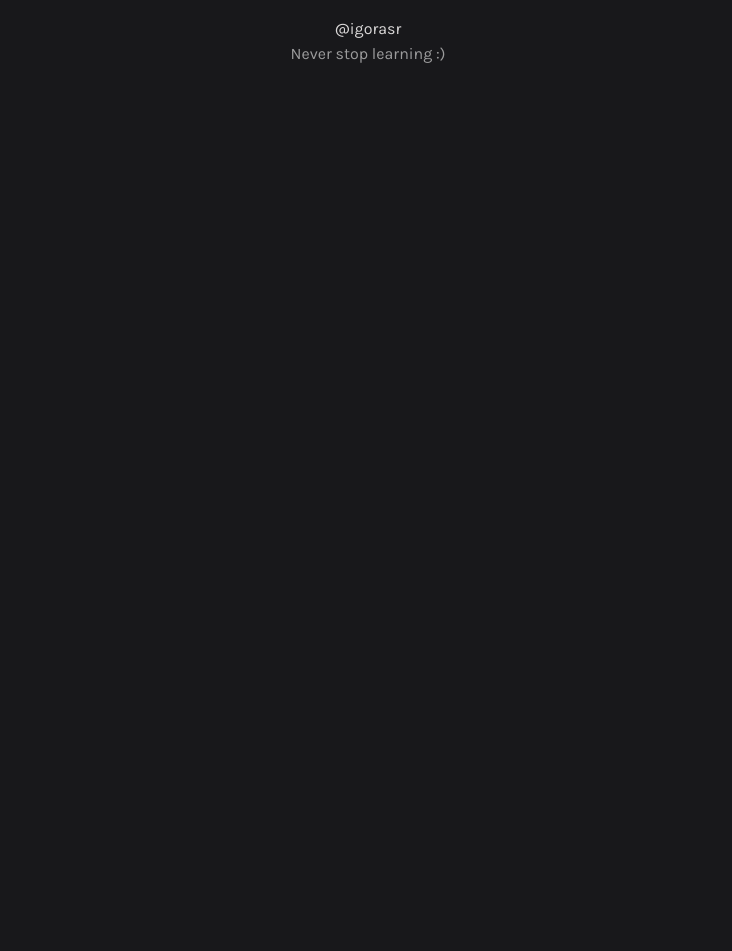
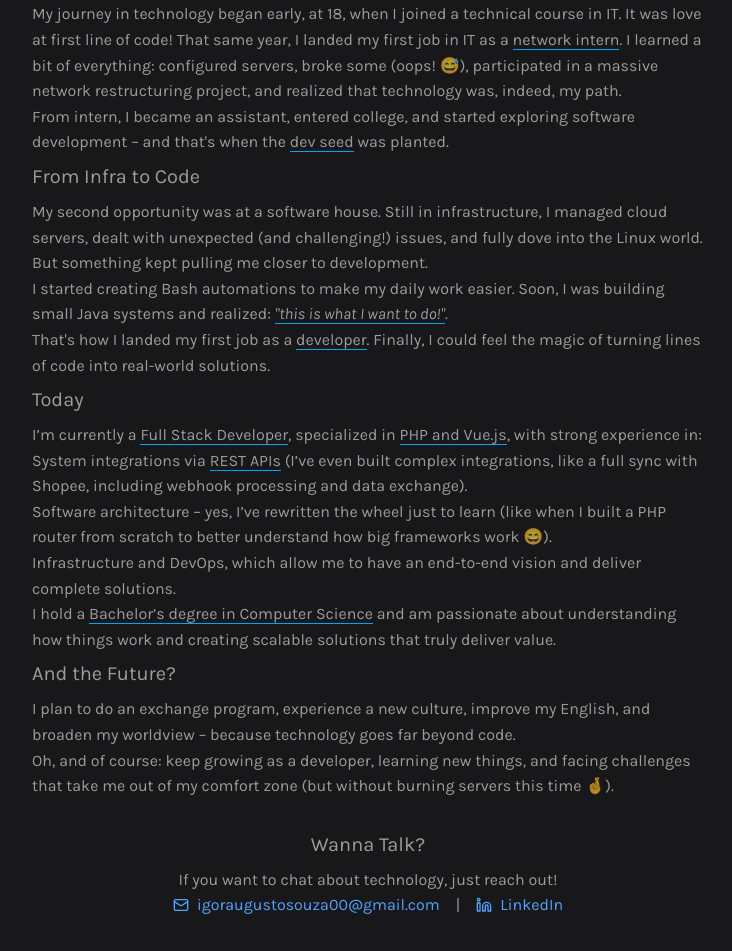
Before and after one commit to igorasr/personal-hub, a Vue app: page /about in a window 1280 px wide. Shown: the part 261-1212 px from the top of the page, without its empty margins (272-1004 px from the left). Before the commit the page ends 800 px from the top, so only its background shows below. Built offline with nearby package versions, Linux system fonts and the light colour scheme.

Commit message:
feat: Add content to the about page

```diff
--- a/src/pages/AboutPage.vue
+++ b/src/pages/AboutPage.vue
@@ -1,20 +1,115 @@
 <template>
   <DefaultLayout>
     <h1 className="mb-16 mt-4 text-center max-sm:text-4xl text-5xl text-heading">About me</h1>
-      <article>
-        <div class="p-1 border-l-2 border-sky-500">
-          Loding...
+    <article>
+      <p>
+        Hi! I'm <strong class="border-b border-sky-500">Igor Augusto</strong>, a proud "mineiro"
+        from Belo Horizonte, born on 09/18/2000 – the kind who loves challenges (and coffee, of
+        course).
+      </p>
+
+      <p>
+        My journey in technology began early, at 18, when I joined a technical course in IT. It was
+        love at first line of code! That same year, I landed my first job in IT as a
+        <strong class="border-b border-sky-500">network intern</strong>. I learned a bit of
+        everything: configured servers, broke some (oops! 😅), participated in a massive network
+        restructuring project, and realized that technology was, indeed, my path.
+      </p>
+
+      <p>
+        From intern, I became an assistant, entered college, and started exploring software
+        development – and that's when the
+        <strong class="border-b border-sky-500">dev seed</strong> was planted.
+      </p>
+
+      <h2 class="text-xl py-2">From Infra to Code</h2>
+      <p>
+        My second opportunity was at a software house. Still in infrastructure, I managed cloud
+        servers, dealt with unexpected (and challenging!) issues, and fully dove into the Linux
+        world. But something kept pulling me closer to development.
+      </p>
+
+      <p>
+        I started creating Bash automations to make my daily work easier. Soon, I was building small
+        Java systems and realized:
+        <em class="border-b border-sky-500">"this is what I want to do!"</em>.
+      </p>
+
+      <p>
+        That's how I landed my first job as a
+        <strong class="border-b border-sky-500">developer</strong>. Finally, I could feel the magic
+        of turning lines of code into real-world solutions.
+      </p>
+
+      <h2 class="text-xl py-2">Today</h2>
+      <p>
+        I’m currently a <strong class="border-b border-sky-500">Full Stack Developer</strong>,
+        specialized in <strong class="border-b border-sky-500">PHP and Vue.js</strong>, with strong
+        experience in:
+      </p>
+      <ul>
+        <li>
+          System integrations via <strong class="border-b border-sky-500">REST APIs</strong> (I’ve
+          even built complex integrations, like a full sync with Shopee, including webhook
+          processing and data exchange).
+        </li>
+        <li>
+          Software architecture – yes, I’ve rewritten the wheel just to learn (like when I built a
+          PHP router from scratch to better understand how big frameworks work 😄).
+        </li>
+        <li>
+          Infrastructure and DevOps, which allow me to have an end-to-end vision and deliver
+          complete solutions.
+        </li>
+      </ul>
+
+      <p>
+        I hold a
+        <strong class="border-b border-sky-500">Bachelor’s degree in Computer Science</strong> and
+        am passionate about understanding how things work and creating scalable solutions that truly
+        deliver value.
+      </p>
+
+      <h2 class="text-xl py-2">And the Future?</h2>
+      <p>
+        I plan to do an exchange program, experience a new culture, improve my English, and broaden
+        my worldview – because technology goes far beyond code.
+      </p>
+
+      <p>
+        Oh, and of course: keep growing as a developer, learning new things, and facing challenges
+        that take me out of my comfort zone (but without burning servers this time 🤞).
+      </p>
+
+      <section class="text-center py-6">
+        <h2 class="text-xl py-2">Wanna Talk?</h2>
+        <p>If you want to chat about technology, just reach out!</p>
+        <div class="flex justify-center items-center gap-4">
+          <a
+            href="mailto:igorausgostosouza00@gmail.com"
+            class="flex items-center gap-2 text-blue-400 hover:underline"
+          >
+            <Mail class="size-4"/>
+            igoraugustosouza00@gmail.com
+          </a>
+          <span>|</span>
+          <a
+            href="https://www.linkedin.com/in/igorasr"
+            target="_blank"
+            class="flex items-center gap-2 text-blue-400 hover:underline"
+          >
+            <Linkedin class="size-4"/>
+            LinkedIn
+          </a>
         </div>
-      </article>
+      </section>
+    </article>
   </DefaultLayout>
 </template>
 
 <script setup>
-import DefaultLayout from '@/layouts/DefaultLayout.vue';
-
-
+import DefaultLayout from "@/layouts/DefaultLayout.vue";
+import { Linkedin, Mail } from "lucide-vue-next";
 </script>
 
-<style lang="scss" scoped>
-
-</style>
+<style lang="scss" scoped></style>
```
